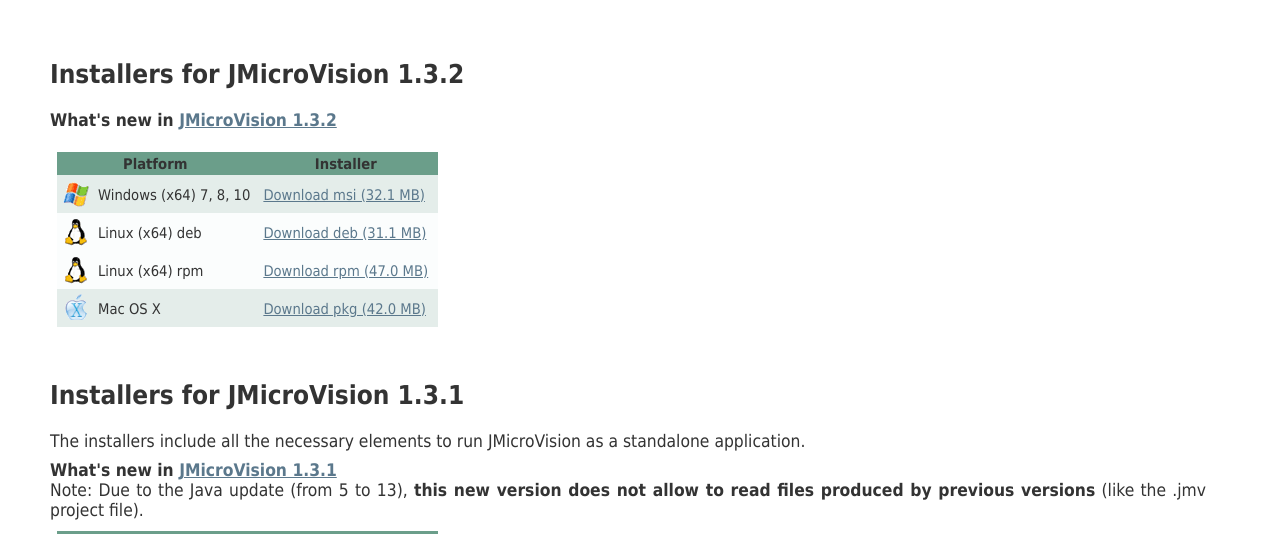
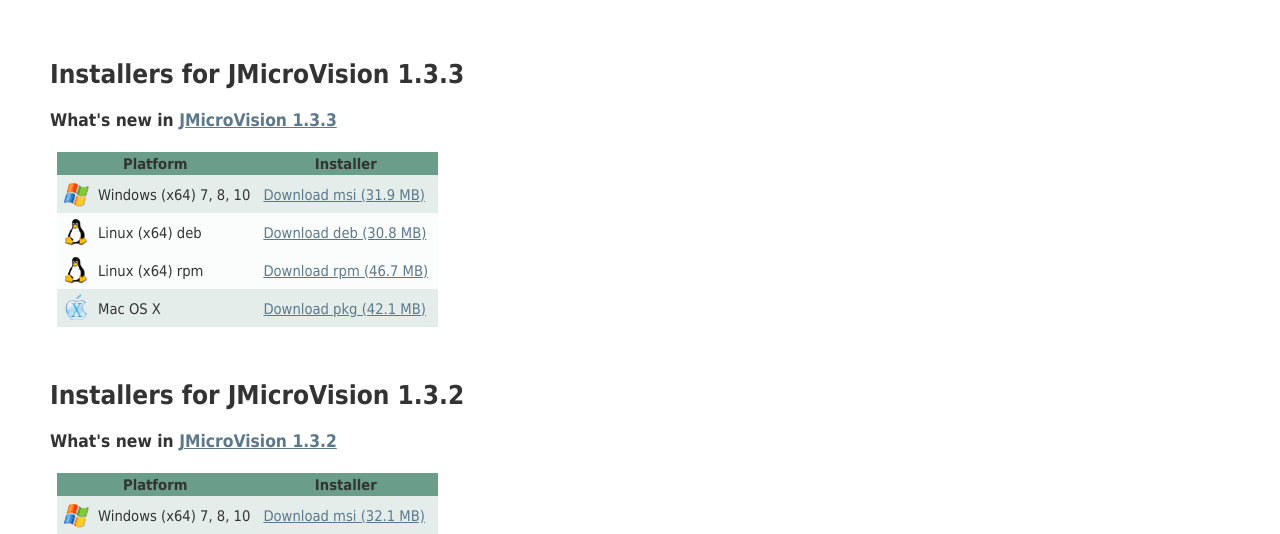
Before and after one commit to JMicroVision/JMicroVision.github.io, a plain HTML site: page download.htm in a window 1280 px wide. Shown: the part 566-1100 px from the top of the page. Drawn offline with Linux system fonts and the light colour scheme.

Commit message:
Add 1.3.3

```diff
--- a/download.htm
+++ b/download.htm
@@ -82,10 +82,41 @@
       </form>   </td>
   </tr>
 </table>
+      <p class="title">&nbsp;</p>
+      <h2>Installers for JMicroVision 1.3.3</h2>
+      <p>	<b>What's new in <a href="https://github.com/JMicroVision/jmicrovision/blob/master/CHANGELOG.md#v133-2020-01-18" target="_blank">JMicroVision 1.3.3</a></b>
+      <br><br>
+
+      <table border="0" cellpadding="3" cellspacing="0" class="tableItem">
+        <tr bgcolor="#6B9E8A">
+          <th colspan="2" align="center">Platform</th>
+          <th align="center">Installer</th>
+        </tr>
+        <tr bgcolor="#E4EDEA">
+          <td align="center"><img src="images/win1.gif" width="32" height="32"></td>
+          <td align="left">Windows (x64) 7, 8, 10</td>
+          <td align="left"><a href="https://github.com/JMicroVision/jmicrovision/releases/download/v1.3.3/JMicroVision-1.3.3.msi">Download msi (31.9 MB)</a></td>
+        </tr>
+        <tr bgcolor="#FBFDFD">
+          <td align="center"><img src="images/linux1.gif" width="32" height="32"></td>
+          <td align="left">Linux (x64) deb</td>
+          <td align="left"><a href="https://github.com/JMicroVision/jmicrovision/releases/download/v1.3.3/jmicrovision_1.3.3-1_amd64.deb">Download deb (30.8 MB)</a></td>
+        </tr>
+       <tr bgcolor="#FBFDFD">
+          <td align="center"><img src="images/linux1.gif" width="32" height="32"></td>
+          <td align="left">Linux (x64) rpm</td>
+          <td align="left"><a href="https://github.com/JMicroVision/jmicrovision/releases/download/v1.3.3/jmicrovision-1.3.3-1.x86_64.rpm">Download rpm (46.7 MB)</a></td>
+        </tr>
+        <tr bgcolor="#E4EDEA">
+          <td align="center"><img src="images/macX1.gif" width="32" height="32"></td>
+          <td align="left">Mac OS X</td>
+          <td align="left"><a href="https://github.com/JMicroVision/jmicrovision/releases/download/v1.3.3/JMicroVision-1.3.3.pkg">Download pkg (42.1 MB)</a></td>
+        </tr>
+      </table>
 
       <p class="title">&nbsp;</p>
       <h2>Installers for JMicroVision 1.3.2</h2>
-      <p>	<b>What's new in <a href="https://github.com/JMicroVision/jmicrovision/blob/master/CHANGELOG.md#v132-2019-011-03" target="_blank">JMicroVision 1.3.2</a></b>
+      <p>	<b>What's new in <a href="https://github.com/JMicroVision/jmicrovision/blob/master/CHANGELOG.md#v132-2019-11-03" target="_blank">JMicroVision 1.3.2</a></b>
       <br><br>
 
       <table border="0" cellpadding="3" cellspacing="0" class="tableItem">
```
